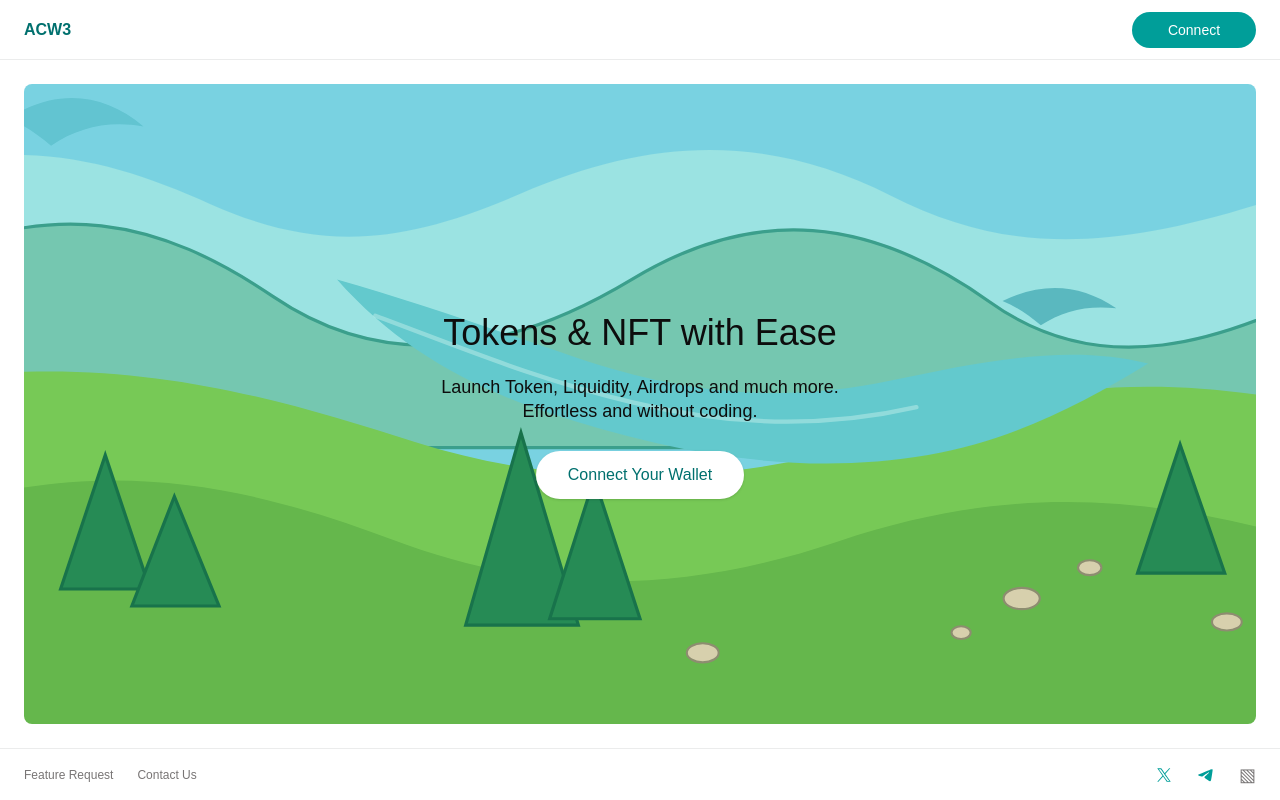
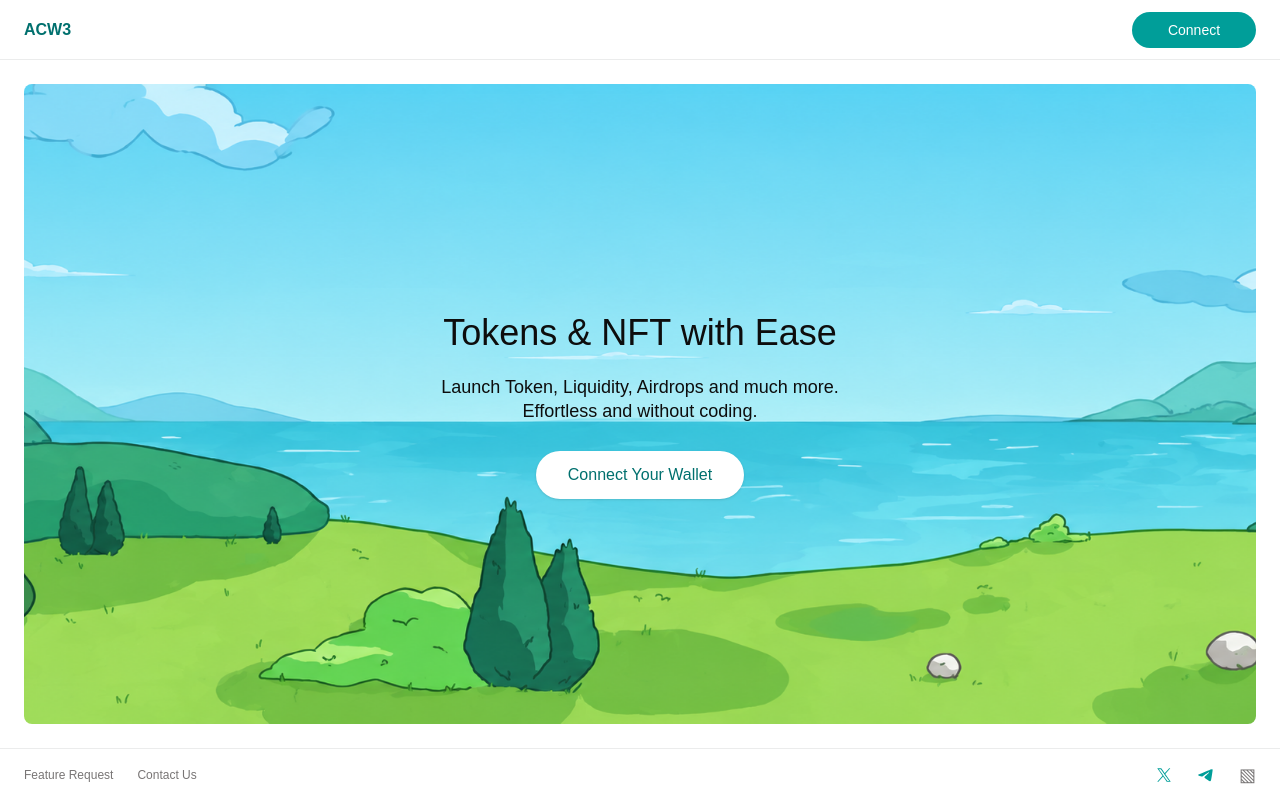
Before and after one commit to VoAnhPhi/frontend-ac, a React (Vite) app: page / in a window 1280 px wide. Built offline with nearby package versions, Linux system fonts and the light colour scheme.

Commit message:
fix: refine connect wallet hero artwork

```diff
--- a/src/pages/DashboardPage.tsx
+++ b/src/pages/DashboardPage.tsx
@@ -23,7 +23,7 @@ export function DashboardPage() {
 
   return (
     <div className="flex h-full min-h-[calc(100dvh-112px)] flex-col bg-white px-4 py-5 sm:px-6 sm:py-6">
-      <section className="relative flex min-h-[520px] flex-1 items-center justify-center overflow-hidden rounded-lg bg-[#89d9e4] bg-[url('/figma/connect-landscape.svg')] bg-cover bg-center px-4 text-center">
+      <section className="relative flex min-h-[520px] flex-1 items-center justify-center overflow-hidden rounded-lg bg-[#89d9e4] bg-[url('/figma/connect-landscape-v2.png')] bg-cover bg-center px-4 text-center">
         <div className="relative z-10 max-w-[620px]">
           <h2 className="text-3xl font-medium leading-tight sm:text-4xl">
             Tokens &amp; NFT with Ease
```
Also changed, not shown: public/figma/connect-landscape-v2.png (added).
